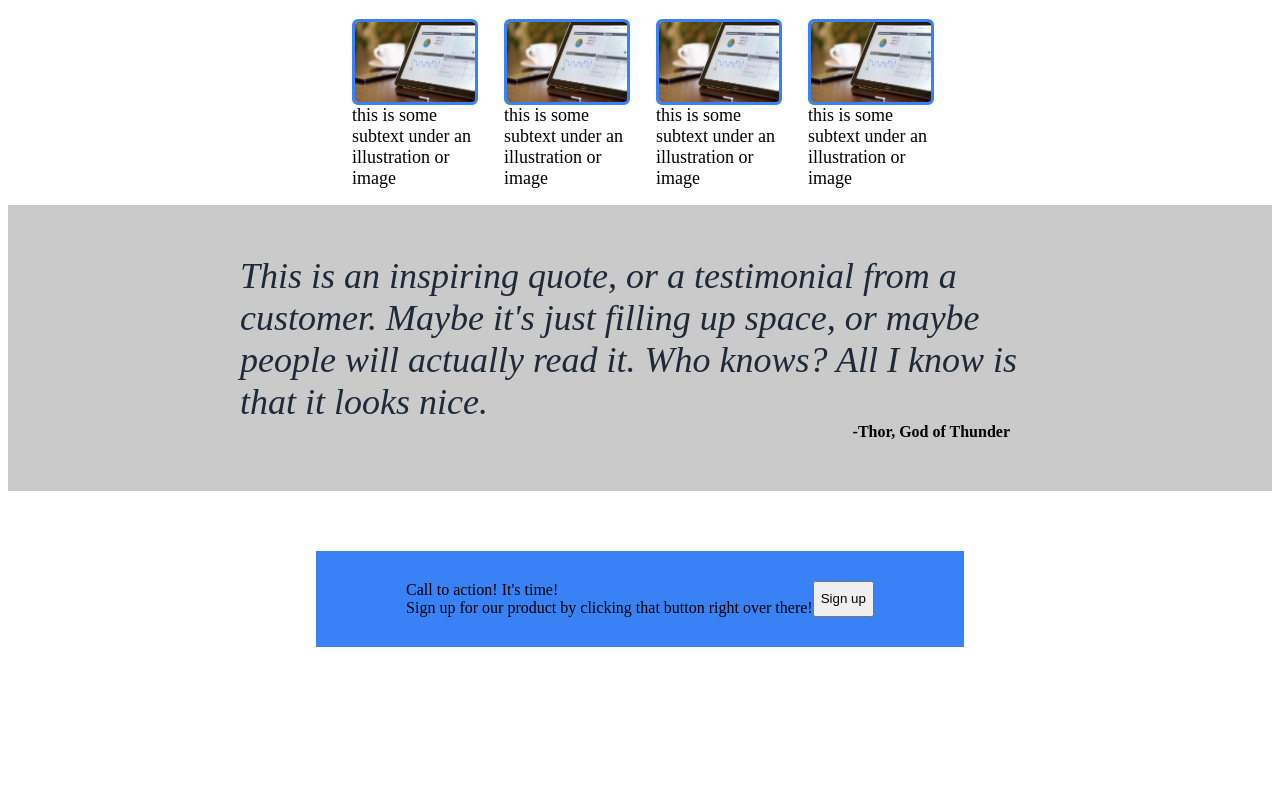
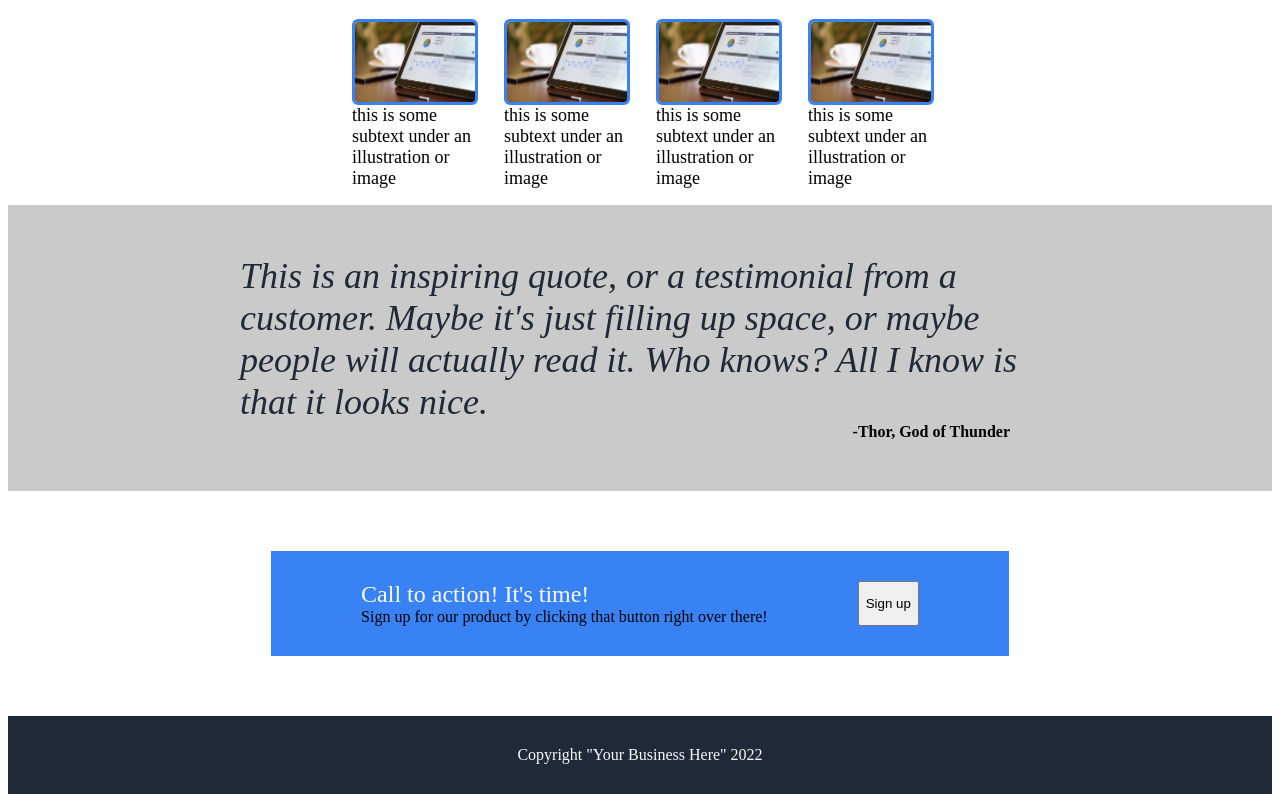
Before and after one commit to ChristopherClure/Project-Landing-Page, a plain HTML site: page index.html in a window 1280 px wide. Shown: the part 517-1319 px from the top of the page. Before the commit the page ends 1232 px from the top, so only its background shows below. Drawn offline with Linux system fonts and the light colour scheme.

Commit message:
Adds the footer

```diff
--- a/index.html
+++ b/index.html
@@ -67,7 +67,7 @@
     <div class="action-one">
       <div class="action-two">
         <div class="action-three">
-          <div class="call-to-action">
+          <div class="call-to-action-header">
             Call to action! It's time!
           </div>
           <div>
@@ -77,8 +77,8 @@
         <button>Sign up</button>
     </div>
     </div>
-    <div>
-
+    <div class="footer-container">
+      <div class="footer">Copyright "Your Business Here" 2022</div>
     </div>
   </div>
 </body>
--- a/style.css
+++ b/style.css
@@ -155,9 +155,26 @@ li {
   background: #3882F6;
   padding: 30px 90px;
   display: flex;
+  gap: 90px
 }
 
 .action-three {
   display: flex;
   flex-direction: column;
 }
+
+.call-to-action-header {
+  color: #F9FAF8;
+  font-size: 24px;
+}
+
+.footer-container {
+  display: flex;
+  justify-content: center;
+  background-color: #1F2937;
+  padding: 30px;
+}
+
+.footer {
+  color: #F9FAF8;
+}
```
